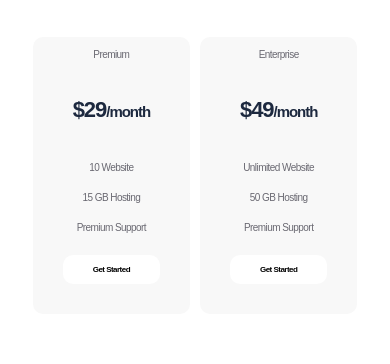
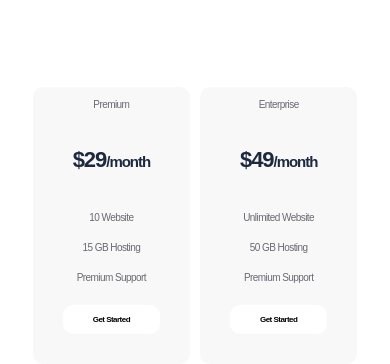
Before and after one commit to Argenchik09/ipsum2, a plain HTML site: page index.html in a window 390 px wide. Shown: the part 2651-3015 px from the top of the page. Before the commit the page ends 2965 px from the top, so only its background shows below. Drawn offline with Linux system fonts and the light colour scheme.

Commit message:
Add files via upload

```diff
--- a/style.css
+++ b/style.css
@@ -980,6 +980,9 @@ a {
 }
 
 @media (max-width: 440px) {
+    .prais {
+        padding: 50px 0;
+    }
     .prais-two {
         p {
             line-height: 10=2px;
```
